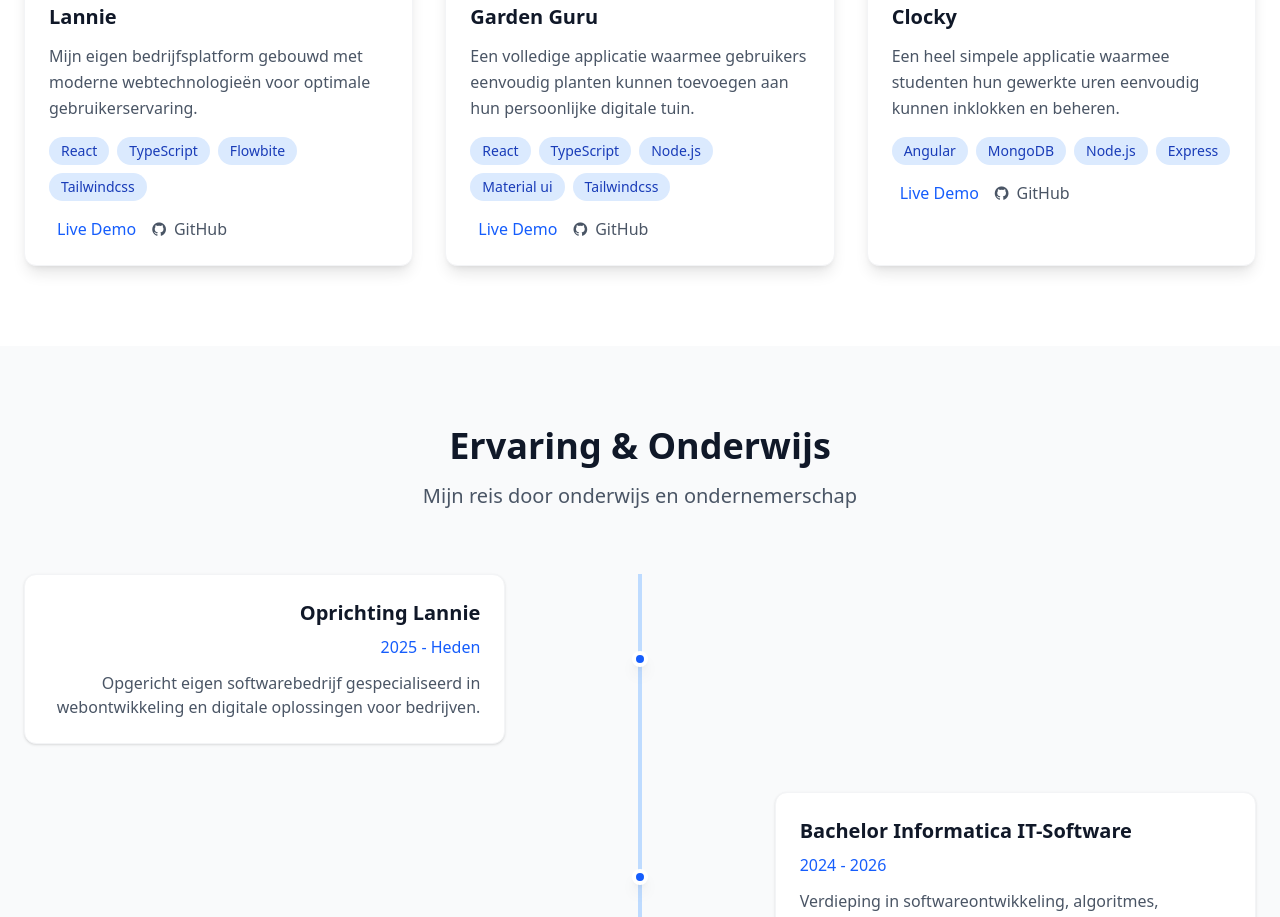
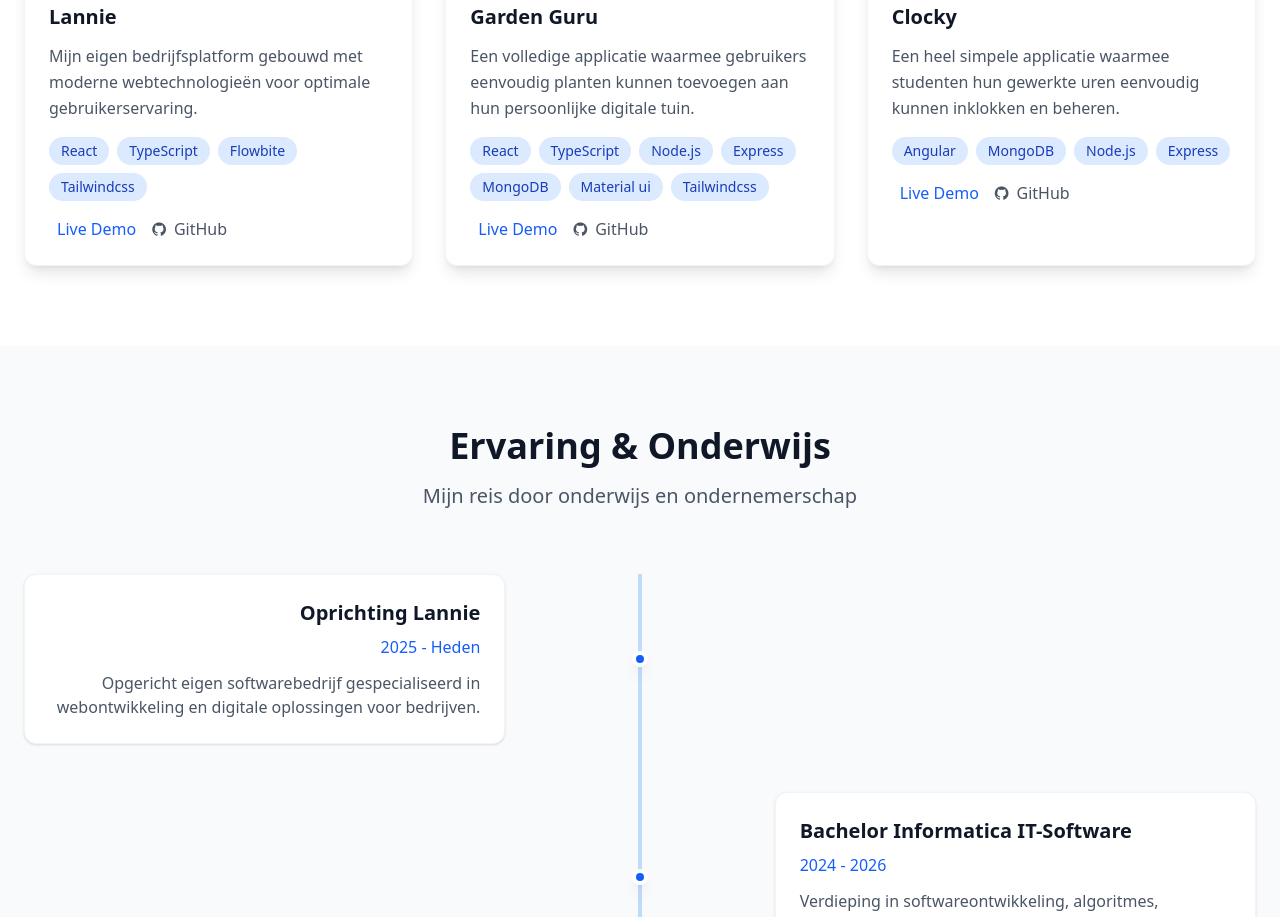
Before and after one commit to MilanMareels/Portfolio, a React (Vite) app: page / in a window 1280 px wide. Shown: the part 3240-4157 px from the top of the page. Built offline with nearby package versions, Linux system fonts and the light colour scheme; no server answers.

Commit message:
proejct fix tech stack

```diff
--- a/src/components/Projects.tsx
+++ b/src/components/Projects.tsx
@@ -12,7 +12,7 @@ const Projects = () => {
       title: "Garden Guru",
       description: "Een volledige applicatie waarmee gebruikers eenvoudig planten kunnen toevoegen aan hun persoonlijke digitale tuin.",
       image: "/gardenguru.webp",
-      technologies: ["React", "TypeScript", "Node.js", "Material ui", "Tailwindcss"],
+      technologies: ["React", "TypeScript", "Node.js", "Express", "MongoDB", "Material ui", "Tailwindcss"],
       liveDemo: "https://gardenguru.vercel.app",
       github: "https://github.com/GardenGuru2324?tab=repositories",
     },
```
